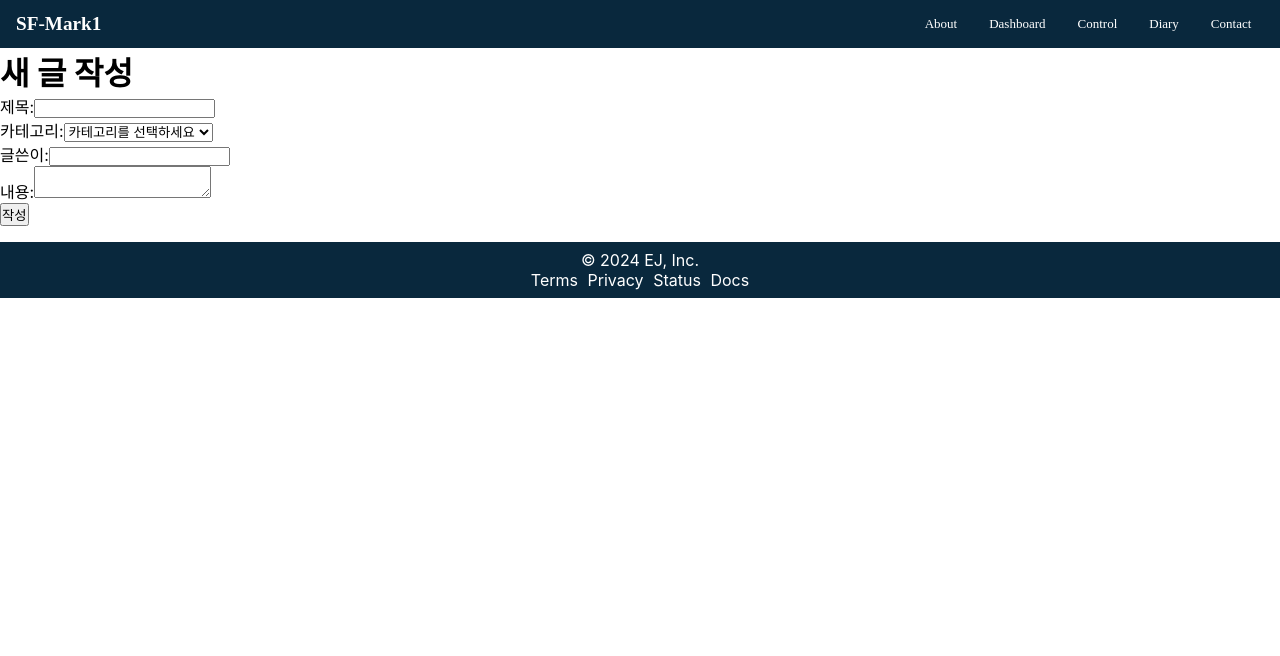
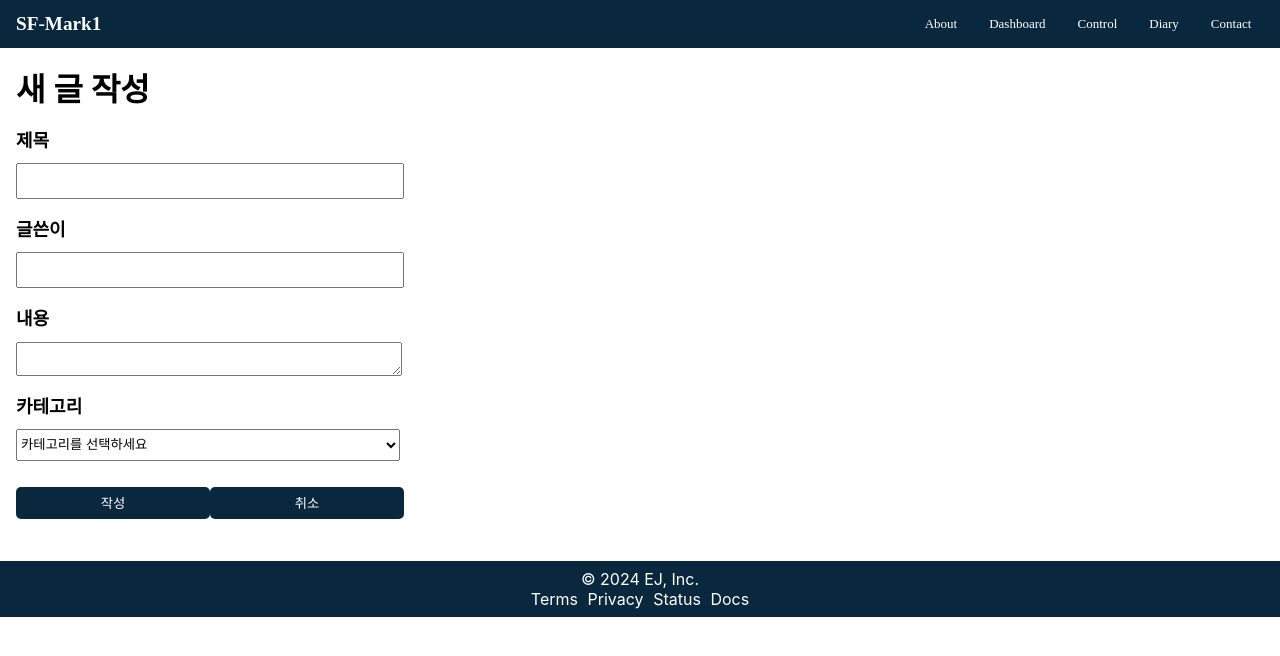
Before and after one commit to ej-rarus/smartfarm_reactapp, a React (Create React App) app: page /diary/new in a window 1280 px wide. Shown: the top 656 px of the page. Built offline with nearby package versions, Linux system fonts and the light colour scheme; a web font is replaced by a local one.

Commit message:
ui update

```diff
--- a/package.json
+++ b/package.json
@@ -3,6 +3,8 @@
   "version": "0.1.0",
   "private": true,
   "dependencies": {
+    "@fortawesome/free-solid-svg-icons": "^6.6.0",
+    "@fortawesome/react-fontawesome": "^0.2.2",
     "@testing-library/jest-dom": "^5.17.0",
     "@testing-library/react": "^13.4.0",
     "@testing-library/user-event": "^13.5.0",
--- a/src/App.css
+++ b/src/App.css
@@ -97,7 +97,10 @@
   }
 
   .std-btn{
+    width: 50%;
+    height: 2rem;
     background-color: var(--primary-color);
+    text-align: center;
     border-radius: 5px;
     color: white;
   }
@@ -170,6 +173,30 @@
 
   .post-create-date {
     align-content: center;
+  }
+
+  .std-form {
+    margin-top: 1rem;
+    margin-bottom: 1rem;
+  }
+
+  .std-form-container {
+    width: 90%;
+    display: flex;
+    flex-direction: column;
+    justify-content: left;
+    margin-bottom: 1rem;
+  }
+
+  .input-field {
+    width: 24rem;
+    height: 2rem;
+  }
+
+  label {
+    font-size: large;
+    font-weight: bold;
+    margin-bottom: 0.7rem;
   }
 
   .graph-container {
@@ -394,13 +421,13 @@ footer {
 }
 
 .std-btn{
-  padding: 10px 20px;
   margin: 10px 0;
   background-color: var(--primary-color);
   color: white;
   border: none;
   border-radius: 5px;
   cursor: pointer;
+  text-align: center;
 }
 
 }
--- a/src/components/Nav.js
+++ b/src/components/Nav.js
@@ -2,35 +2,34 @@ import React from "react";
 import { useNavigate } from "react-router-dom";
 import { useState } from "react";
 import '../App.css';
+import { FontAwesomeIcon } from "@fortawesome/react-fontawesome";
+import { faBars } from "@fortawesome/free-solid-svg-icons";
 
-
-function Nav({ menuVisible, setMenuVisible }){
+function Nav({ menuVisible, setMenuVisible }) {
     const navigate = useNavigate();
-
 
     const toggleMenu = () => {
         setMenuVisible(!menuVisible); // 상태를 토글
     };
 
-    return(
+    return (
         <div className="nav">
             <div className="main-logo-container">
-                <div className="main-logo" onClick={()=>navigate('/')}>SF-Mark1</div>
+                <div className="main-logo" onClick={() => navigate('/')}>SF-Mark1</div>
             </div>
             <div className="nav-btn-container">
-                <div className="nav-btn" onClick={()=>navigate('/about')}>About</div>
-                <div className="nav-btn" onClick={()=>navigate('/dashboard')}>Dashboard</div>
-                <div className="nav-btn" onClick={()=>navigate('/controlpanel')}>Control</div>
-                <div className="nav-btn" onClick={()=>navigate('/diary')}>Diary</div>
-                <div className="nav-btn" onClick={()=>navigate('/contact')}>Contact</div>
+                <div className="nav-btn" onClick={() => navigate('/about')}>About</div>
+                <div className="nav-btn" onClick={() => navigate('/dashboard')}>Dashboard</div>
+                <div className="nav-btn" onClick={() => navigate('/controlpanel')}>Control</div>
+                <div className="nav-btn" onClick={() => navigate('/diary')}>Diary</div>
+                <div className="nav-btn" onClick={() => navigate('/contact')}>Contact</div>
 
-                <div id="burger-menu-btn"
-                     onClick={toggleMenu}>
+                <div id="burger-menu-btn" onClick={toggleMenu}>
+                    <FontAwesomeIcon icon={faBars} size="2x" /> {/* 버거 아이콘 */}
                 </div>
             </div>
         </div>
     );
 }
 
-
 export default Nav;
--- a/src/pages/DiaryNewPost.js
+++ b/src/pages/DiaryNewPost.js
@@ -25,21 +25,43 @@ function DiaryNewPost() {
   };
 
   return (
-    <div className="new-post-form">
-      <h1>새 글 작성</h1>
-      <form onSubmit={handleSubmit}>
-        <div>
-          <label>제목:</label>
+    <div className="content-wrap">
+      <h1 className="page-title">새 글 작성</h1>
+      <form className="std-form" onSubmit={handleSubmit}>
+        <div className="std-form-container">
+          <label>제목</label>
           <input
+            className="input-field"
             type="text"
             value={title}
             onChange={(e) => setTitle(e.target.value)}
             required
           />
         </div>
-        <div>
-          <label>카테고리:</label>
+
+        <div className="std-form-container">
+          <label>글쓴이</label>
+          <input
+            className="input-field"
+            type="text"
+            value={author}
+            onChange={(e) => setAuthor(e.target.value)}
+            required
+          />
+        </div>
+        <div className="std-form-container">
+          <label>내용</label>
+          <textarea
+            className="input-field"
+            value={content}
+            onChange={(e) => setContent(e.target.value)}
+            required
+          ></textarea>
+        </div>
+        <div className="std-form-container">
+          <label>카테고리</label>
           <select
+            className="input-field"
             value={category}
             onChange={(e) => setCategory(e.target.value)}
             required
@@ -52,24 +74,9 @@ function DiaryNewPost() {
             <option value="0005">기타</option>
           </select>
         </div>
-        <div>
-          <label>글쓴이:</label>
-          <input
-            type="text"
-            value={author}
-            onChange={(e) => setAuthor(e.target.value)}
-            required
-          />
-        </div>
-        <div>
-          <label>내용:</label>
-          <textarea
-            value={content}
-            onChange={(e) => setContent(e.target.value)}
-            required
-          ></textarea>
-        </div>
-        <button type="submit">작성</button>
+        <button className="std-btn" type="submit">작성</button>
+        <button className="std-btn" type="cancel">취소</button>
+
       </form>
     </div>
   );
```
Also changed, not shown: 1 other file (tests, documents, lock files or other folders).
